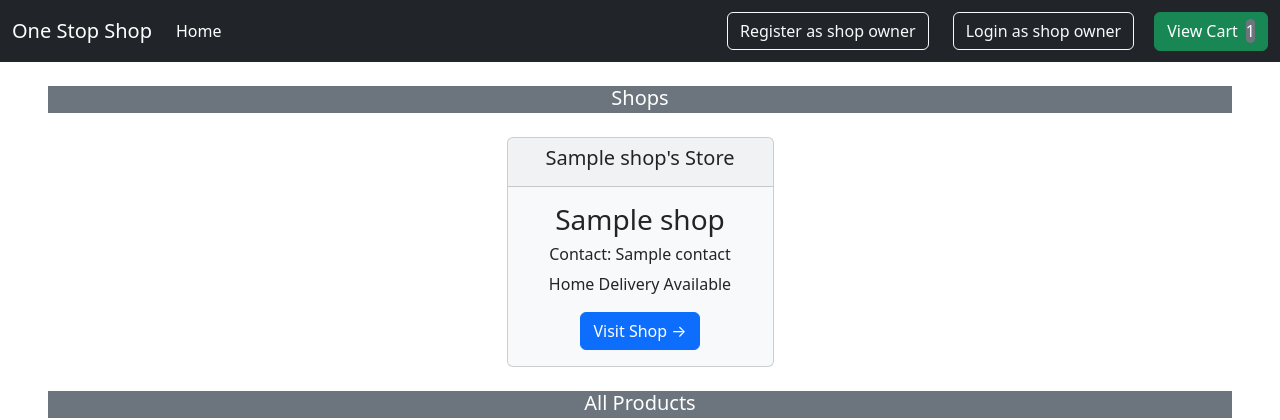
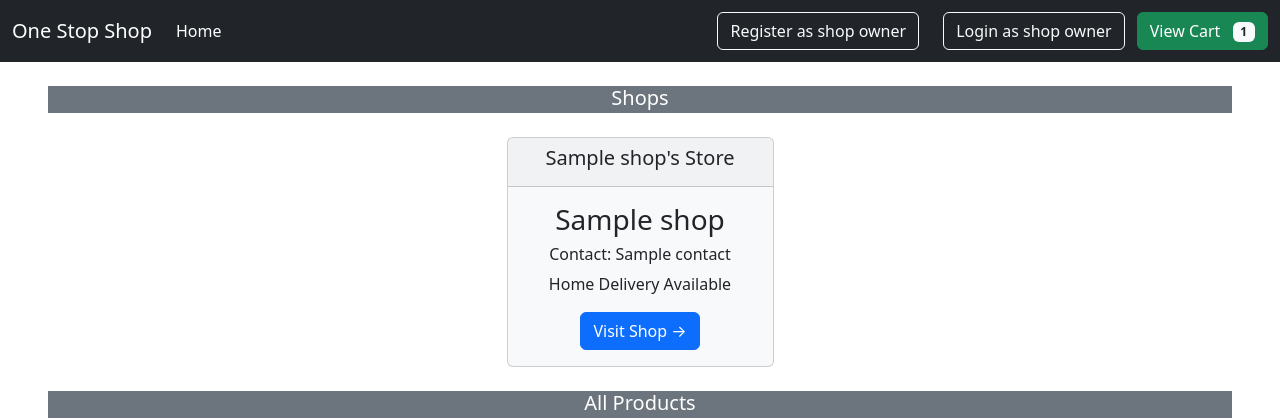
Before and after one commit to samtsa094/One-Stop-Shop, a Flask app: template templates/index.html in a window 1280 px wide. Shown: the top 420 px of the page. Run offline with Flask 3, Linux system fonts and the light colour scheme; the template is opened without the code that fills it: most values are stand-ins (such as "Sample title", 1, 10 or a date in 2020); some libraries are stand-ins or nearby versions.

Commit message:
Updated index.html.

```diff
--- a/templates/index.html
+++ b/templates/index.html
@@ -33,9 +33,7 @@
                     </form>
                 </span>
                 <span>
-                    <form action="/view_cart" method="get"></form>
-                        <button type="submit" class="d-flex justify-content-center btn btn-success ms-2" style="height:39px">View Cart <font class="bg-secondary ms-2 rounded-2">{{cart_count}}</font></button>
-                    </form>
+                    <a href="/view_cart" class="btn btn-success">View Cart <span class="badge bg-light text-dark ms-2">{{cart_count}}</span></a>
                 </span>
             </div>
         </div>
```
